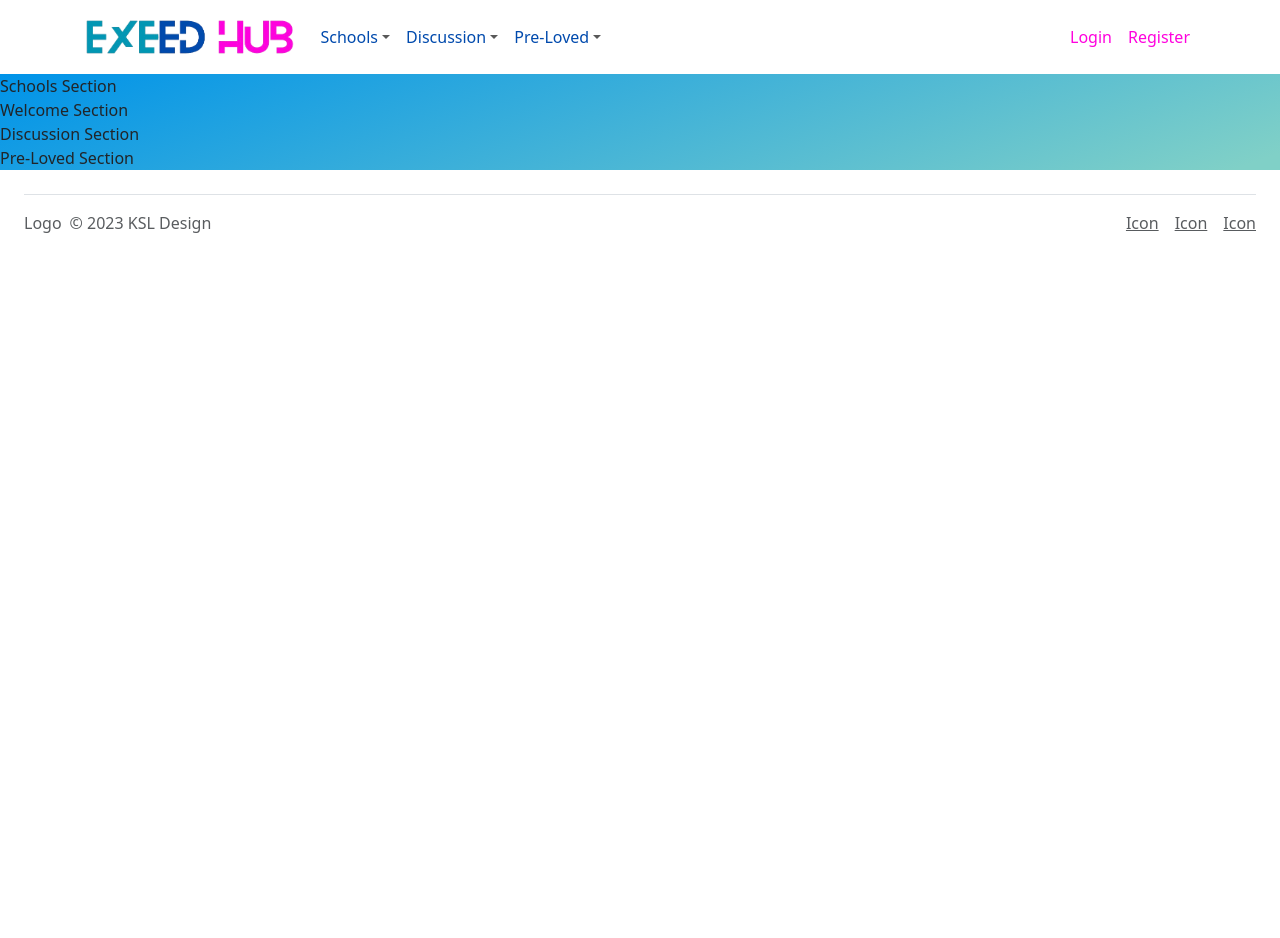
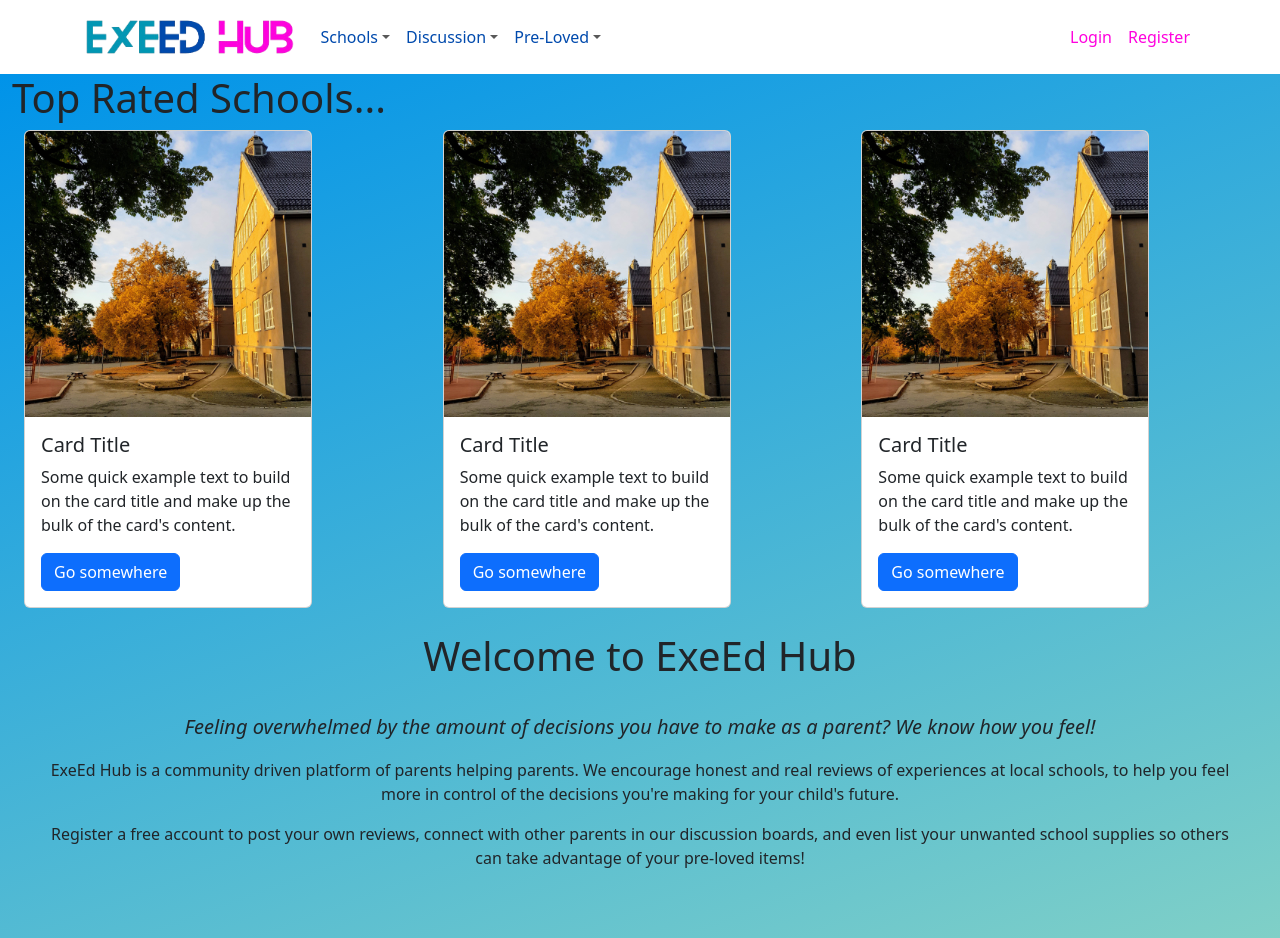
Before and after one commit to llewellynksj/exe-ed-hub, a React (Create React App) app: page / in a window 1280 px wide. Shown: the top 938 px of the page. Before the commit the page ends 800 px from the top, so only its background shows below. Built offline with nearby package versions, Linux system fonts and the light colour scheme.

Commit message:
Add welcome component and school list page

```diff
--- a/src/App.tsx
+++ b/src/App.tsx
@@ -1,5 +1,7 @@
 import NavBar from "./components/NavBar";
 import Footer from "./components/Footer";
+import Welcome from "./components/Welcome";
+import SchoolList from "./pages/schools/SchoolList";
 import Container from "react-bootstrap/Container";
 import Row from "react-bootstrap/Row";
 import Col from "react-bootstrap/Col";
@@ -14,8 +16,12 @@ function App() {
       </Row>
       <Row>
         <Col className="green">
-          <Row>Schools Section</Row>
-          <Row>Welcome Section</Row>
+          <Row>
+            <SchoolList />
+          </Row>
+          <Row>
+            <Welcome />
+          </Row>
           <Row>Discussion Section</Row>
           <Row>Pre-Loved Section</Row>
         </Col>
--- /dev/null
+++ b/src/components/Welcome.tsx
@@ -0,0 +1,30 @@
+import React from "react";
+
+const Welcome = () => {
+  return (
+    <div className="text-center p-4">
+      <h1>Welcome to ExeEd Hub</h1>
+      <div className="p-4">
+        <p className="lead">
+          <em>
+            Feeling overwhelmed by the amount of decisions you have to make as a
+            parent? We know how you feel!
+          </em>
+        </p>
+        <p>
+          ExeEd Hub is a community driven platform of parents helping parents.
+          We encourage honest and real reviews of experiences at local schools,
+          to help you feel more in control of the decisions you're making for
+          your child's future.
+        </p>
+        <p>
+          Register a free account to post your own reviews, connect with other
+          parents in our discussion boards, and even list your unwanted school
+          supplies so others can take advantage of your pre-loved items!
+        </p>
+      </div>
+    </div>
+  );
+};
+
+export default Welcome;
--- /dev/null
+++ b/src/pages/schools/SchoolList.tsx
@@ -0,0 +1,59 @@
+import { Card } from "react-bootstrap";
+import Button from "react-bootstrap/Button";
+import Container from "react-bootstrap/Container";
+import Row from "react-bootstrap/Row";
+import Col from "react-bootstrap/Col";
+import SchoolImage from "../../assets/school.jpg";
+
+const SchoolList = () => {
+  return (
+    <div>
+      <h1>Top Rated Schools...</h1>
+      <Container fluid>
+        <Row>
+          <Col>
+            <Card style={{ width: "18rem" }}>
+              <Card.Img variant="top" src={SchoolImage} />
+              <Card.Body>
+                <Card.Title>Card Title</Card.Title>
+                <Card.Text>
+                  Some quick example text to build on the card title and make up
+                  the bulk of the card's content.
+                </Card.Text>
+                <Button variant="primary">Go somewhere</Button>
+              </Card.Body>
+            </Card>
+          </Col>
+          <Col>
+            <Card style={{ width: "18rem" }}>
+              <Card.Img variant="top" src={SchoolImage} />
+              <Card.Body>
+                <Card.Title>Card Title</Card.Title>
+                <Card.Text>
+                  Some quick example text to build on the card title and make up
+                  the bulk of the card's content.
+                </Card.Text>
+                <Button variant="primary">Go somewhere</Button>
+              </Card.Body>
+            </Card>
+          </Col>
+          <Col>
+            <Card style={{ width: "18rem" }}>
+              <Card.Img variant="top" src={SchoolImage} />
+              <Card.Body>
+                <Card.Title>Card Title</Card.Title>
+                <Card.Text>
+                  Some quick example text to build on the card title and make up
+                  the bulk of the card's content.
+                </Card.Text>
+                <Button variant="primary">Go somewhere</Button>
+              </Card.Body>
+            </Card>
+          </Col>
+        </Row>
+      </Container>
+    </div>
+  );
+};
+
+export default SchoolList;
```
Also changed, not shown: src/assets/school.jpg (added).
